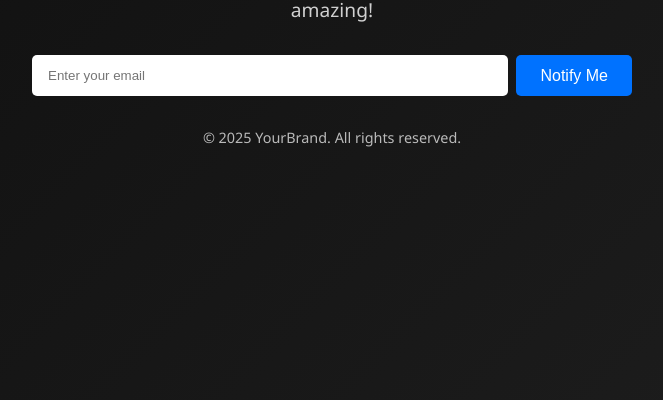
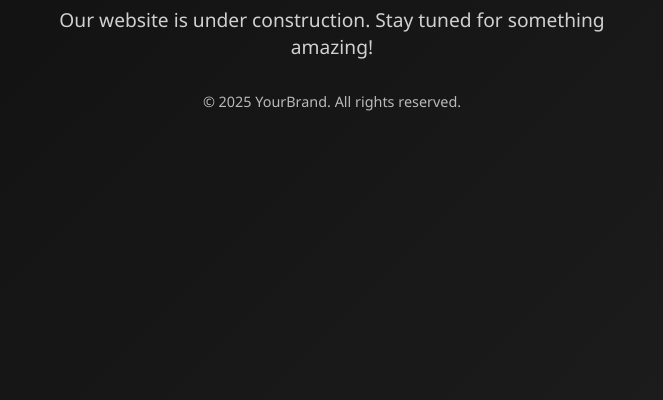
Before and after one commit to Anshit132/anshit132.github.io, a plain HTML site: page index.html in a window 1280 px wide. Shown: the part 400-800 px from the top of the page, without its empty margins (308-971 px from the left). Drawn offline with Linux system fonts and the light colour scheme.

Commit message:
Modfied coming soon page

```diff
--- a/index.html
+++ b/index.html
@@ -29,33 +29,7 @@
     }
     p {
       font-size: 1.2rem;
-      margin-bottom: 2rem;
       opacity: 0.8;
-    }
-    .email-input {
-      display: flex;
-      justify-content: center;
-      gap: 0.5rem;
-    }
-    input[type="email"] {
-      padding: 0.7rem 1rem;
-      border: none;
-      border-radius: 5px;
-      flex: 1;
-      min-width: 200px;
-    }
-    button {
-      padding: 0.7rem 1.5rem;
-      border: none;
-      border-radius: 5px;
-      background: #0072ff;
-      color: white;
-      font-size: 1rem;
-      cursor: pointer;
-      transition: background 0.3s ease;
-    }
-    button:hover {
-      background: #005ad4;
     }
     footer {
       margin-top: 2rem;
@@ -68,10 +42,6 @@
   <div class="container">
     <h1>We’re Launching Soon 🚀</h1>
     <p>Our website is under construction. Stay tuned for something amazing!</p>
-    <div class="email-input">
-      <input type="email" placeholder="Enter your email" />
-      <button>Notify Me</button>
-    </div>
     <footer>
       &copy; 2025 YourBrand. All rights reserved.
     </footer>
```
